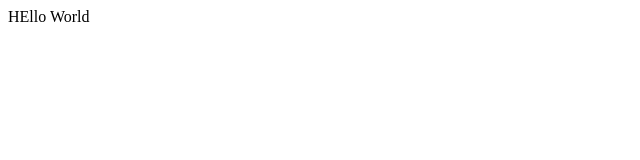
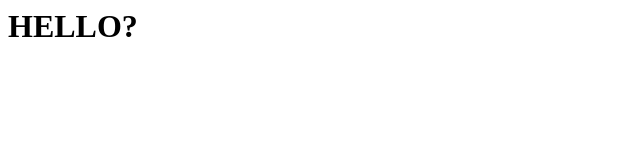
Before and after one commit to ryumaggs/ryu.github.io, a plain HTML site: page index.html in a window 1280 px wide. Shown: the whole page, without its empty margins (0-640 px from the left). Drawn offline with Linux system fonts and the light colour scheme.

```diff
--- a/index.html
+++ b/index.html
@@ -2,5 +2,5 @@
 </head>
 
 <body>
-	HEllo World
+	<h1>HELLO?</h1>
 </body>
```
